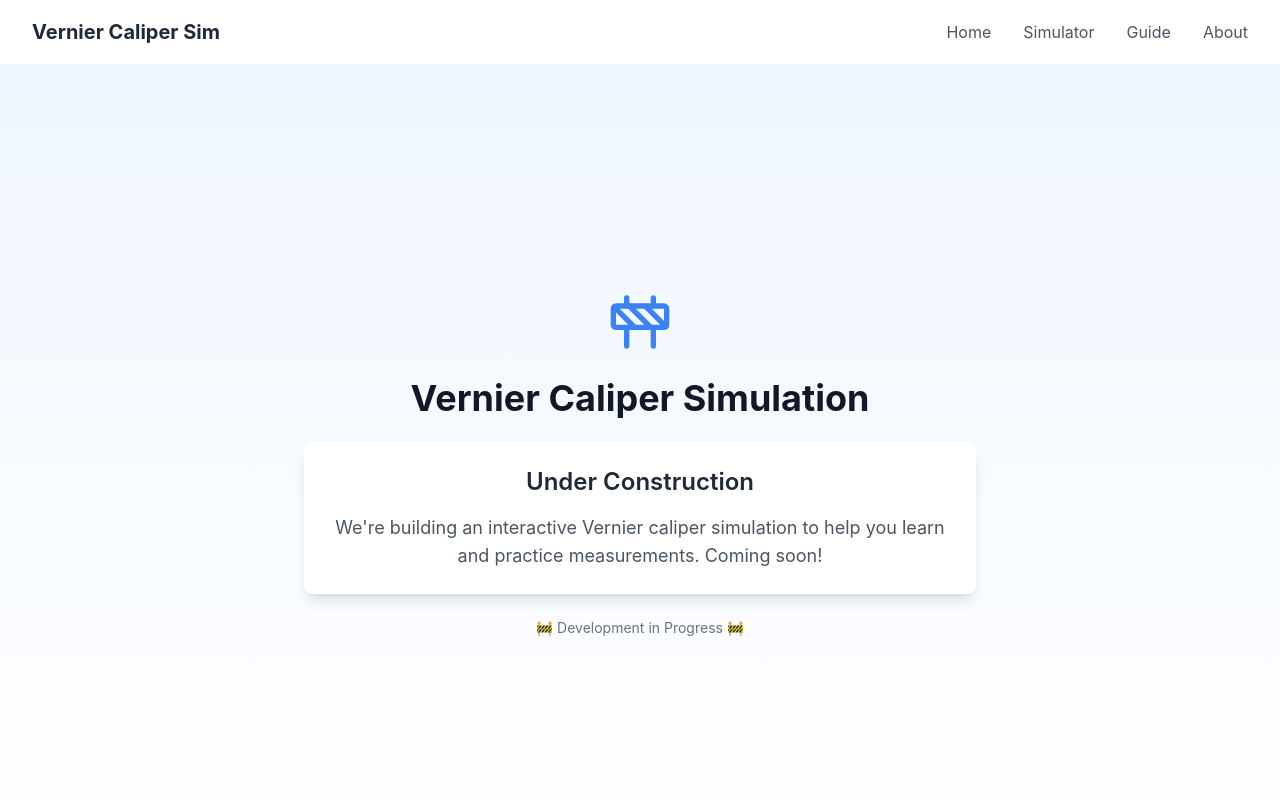
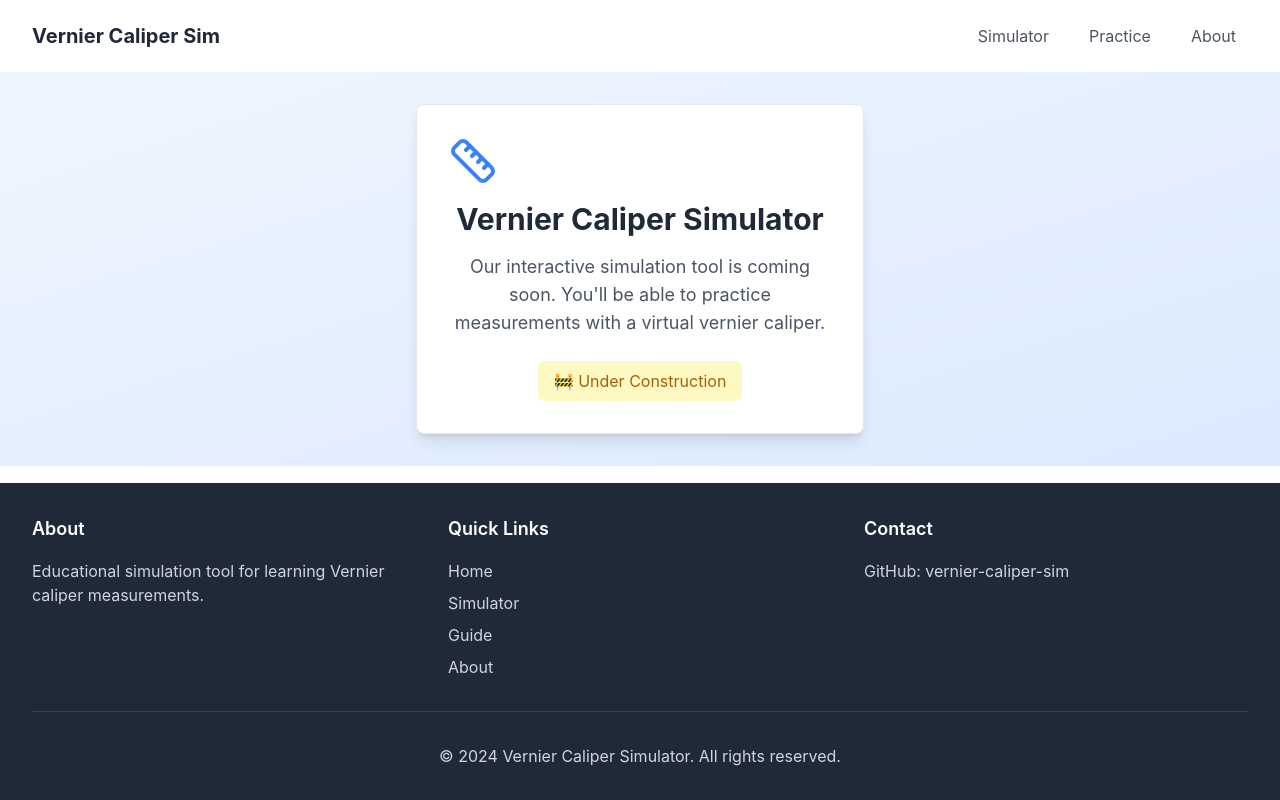
Before and after one commit to Aklinahs/vernier-caliper-sim, a React (Vite) app: page / in a window 1280 px wide. Shown: the top 800 px of the page. Built offline with nearby package versions, Linux system fonts and the light colour scheme.

Commit message:
dd main pages with routing and placeholder components
- Added React Router setup
- Created Simulator, Practice, and About pages
- Added UnderConstruction component
- Removed old maintenance page"

```diff
--- a/package.json
+++ b/package.json
@@ -14,7 +14,8 @@
   "dependencies": {
     "lucide-react": "^0.456.0",
     "react": "^18.3.1",
-    "react-dom": "^18.3.1"
+    "react-dom": "^18.3.1",
+    "react-router-dom": "^6.28.0"
   },
   "devDependencies": {
     "@eslint/js": "^9.13.0",
--- a/src/App.tsx
+++ b/src/App.tsx
@@ -1,8 +1,12 @@
-// src/App.tsx
-import MaintenancePage from "./features/maintenance/components/MaintenancePage";
+import { HashRouter } from "react-router-dom";
+import AppRoutes from "./routes/AppRoutes";
 
 function App() {
-  return <MaintenancePage />;
+  return (
+    <HashRouter>
+      <AppRoutes />
+    </HashRouter>
+  );
 }
 
 export default App;
--- a/src/components/common/Header/Header.tsx
+++ b/src/components/common/Header/Header.tsx
@@ -1,43 +1,37 @@
-// src/components/common/Header/Header.tsx
-import React from "react";
-import { Menu } from "lucide-react";
+import { Link } from "react-router-dom";
 
-const Header: React.FC = () => {
+const Header = () => {
   return (
     <header className="bg-white shadow-md">
-      <div className="max-w-7xl mx-auto px-4 sm:px-6 lg:px-8">
-        <div className="flex justify-between items-center h-16">
-          {/* Logo/Brand */}
-          <div className="flex items-center">
-            <h1 className="text-xl font-bold text-gray-800">
-              Vernier Caliper Sim
-            </h1>
-          </div>
-
-          {/* Navigation - Desktop */}
-          <nav className="hidden md:flex space-x-8">
-            <a href="#" className="text-gray-600 hover:text-gray-900">
-              Home
-            </a>
-            <a href="#" className="text-gray-600 hover:text-gray-900">
-              Simulator
-            </a>
-            <a href="#" className="text-gray-600 hover:text-gray-900">
-              Guide
-            </a>
-            <a href="#" className="text-gray-600 hover:text-gray-900">
-              About
-            </a>
-          </nav>
-
-          {/* Mobile menu button */}
-          <div className="md:hidden">
-            <button className="p-2">
-              <Menu className="h-6 w-6 text-gray-600" />
-            </button>
+      <nav className="max-w-7xl mx-auto px-4 sm:px-6 lg:px-8 py-4">
+        <div className="flex justify-between items-center">
+          <Link to="/" className="text-xl font-bold text-gray-800">
+            Vernier Caliper Sim
+          </Link>
+          <div className="hidden sm:block">
+            <div className="flex space-x-4">
+              <Link
+                to="/simulator"
+                className="text-gray-600 hover:text-gray-900 px-3 py-2"
+              >
+                Simulator
+              </Link>
+              <Link
+                to="/practice"
+                className="text-gray-600 hover:text-gray-900 px-3 py-2"
+              >
+                Practice
+              </Link>
+              <Link
+                to="/about"
+                className="text-gray-600 hover:text-gray-900 px-3 py-2"
+              >
+                About
+              </Link>
+            </div>
           </div>
         </div>
-      </div>
+      </nav>
     </header>
   );
 };
--- /dev/null
+++ b/src/components/common/UnderConstruction/UnderConstruction.tsx
@@ -0,0 +1,32 @@
+import { Construction } from "lucide-react";
+
+interface UnderConstructionProps {
+  title: string;
+  description: string;
+  icon?: React.ReactNode;
+  className?: string;
+}
+
+const UnderConstruction = ({
+  title,
+  description,
+  icon = <Construction className="w-12 h-12 text-yellow-500" />,
+  className = "",
+}: UnderConstructionProps) => {
+  return (
+    <div className={`w-full p-8 ${className}`}>
+      <div className="bg-white p-8 rounded-lg shadow-lg text-center max-w-md mx-auto border border-gray-200">
+        <div className="mb-4">{icon}</div>
+        <h1 className="text-3xl font-bold mb-4 text-gray-800">{title}</h1>
+        <p className="text-gray-600 text-lg">{description}</p>
+        <div className="mt-6">
+          <div className="inline-block px-4 py-2 bg-yellow-100 text-yellow-700 rounded-md">
+            🚧 Under Construction
+          </div>
+        </div>
+      </div>
+    </div>
+  );
+};
+
+export default UnderConstruction;
--- a/src/components/layouts/MainLayout.tsx
+++ b/src/components/layouts/MainLayout.tsx
@@ -1,17 +1,14 @@
-// src/components/layouts/MainLayout.tsx
-import React from "react";
+import { Outlet } from "react-router-dom";
 import Header from "../common/Header/Header";
 import Footer from "../common/Footer/Footer";
 
-interface MainLayoutProps {
-  children: React.ReactNode;
-}
-
-const MainLayout: React.FC<MainLayoutProps> = ({ children }) => {
+const MainLayout = () => {
   return (
     <div className="min-h-screen flex flex-col">
       <Header />
-      <main className="flex-grow">{children}</main>
+      <main className="flex-grow">
+        <Outlet />
+      </main>
       <Footer />
     </div>
   );
--- /dev/null
+++ b/src/features/about/components/AboutPage.tsx
@@ -0,0 +1,16 @@
+import UnderConstruction from "../../../components/common/UnderConstruction/UnderConstruction";
+import { User } from "lucide-react";
+
+const AboutPage = () => {
+  return (
+    <div className="bg-gradient-to-br from-purple-50 to-purple-100">
+      <UnderConstruction
+        title="About Me"
+        description="Learn more about the developer and explore other interesting projects. Bio and social links coming soon!"
+        icon={<User className="w-12 h-12 text-purple-500" />}
+      />
+    </div>
+  );
+};
+
+export default AboutPage;
--- a/src/features/maintenance/components/MaintenancePage.tsx
+++ /dev/null
@@ -1,37 +0,0 @@
-import React from "react";
-import MainLayout from "../../../components/layouts/MainLayout";
-import { Construction } from "lucide-react";
-
-const MaintenancePage: React.FC = () => {
-  return (
-    <MainLayout>
-      <div className="min-h-screen bg-gradient-to-b from-blue-50 to-white flex items-center justify-center p-4">
-        <div className="text-center space-y-6 max-w-2xl mx-auto">
-          <div className="flex justify-center">
-            <Construction className="w-16 h-16 text-blue-500" />
-          </div>
-
-          <h1 className="text-4xl font-bold text-gray-900">
-            Vernier Caliper Simulation
-          </h1>
-
-          <div className="bg-white rounded-lg shadow-lg p-6 mt-8">
-            <h2 className="text-2xl font-semibold text-gray-800 mb-4">
-              Under Construction
-            </h2>
-            <p className="text-gray-600 text-lg">
-              We're building an interactive Vernier caliper simulation to help
-              you learn and practice measurements. Coming soon!
-            </p>
-          </div>
-
-          <div className="mt-8 text-sm text-gray-500">
-            🚧 Development in Progress 🚧
-          </div>
-        </div>
-      </div>
-    </MainLayout>
-  );
-};
-
-export default MaintenancePage;
--- /dev/null
+++ b/src/features/practice/components/PracticePage.tsx
@@ -0,0 +1,16 @@
+import UnderConstruction from "../../../components/common/UnderConstruction/UnderConstruction";
+import { BookOpen } from "lucide-react";
+
+const PracticePage = () => {
+  return (
+    <div className="bg-gradient-to-br from-green-50 to-green-100">
+      <UnderConstruction
+        title="Practice Tests"
+        description="Practice your measurement skills with our comprehensive test suite. Multiple exercises coming soon!"
+        icon={<BookOpen className="w-12 h-12 text-green-500" />}
+      />
+    </div>
+  );
+};
+
+export default PracticePage;
--- /dev/null
+++ b/src/features/simulator/components/SimulatorPage.tsx
@@ -0,0 +1,16 @@
+import UnderConstruction from "../../../components/common/UnderConstruction/UnderConstruction";
+import { Ruler } from "lucide-react";
+
+const SimulatorPage = () => {
+  return (
+    <div className="w-full h-full bg-gradient-to-br from-blue-50 to-blue-100">
+      <UnderConstruction
+        title="Vernier Caliper Simulator"
+        description="Our interactive simulation tool is coming soon. You'll be able to practice measurements with a virtual vernier caliper."
+        icon={<Ruler className="w-12 h-12 text-blue-500" />}
+      />
+    </div>
+  );
+};
+
+export default SimulatorPage;
--- /dev/null
+++ b/src/routes/AppRoutes.tsx
@@ -0,0 +1,20 @@
+import { Routes, Route } from "react-router-dom";
+import MainLayout from "../components/layouts/MainLayout";
+import SimulatorPage from "../features/simulator/components/SimulatorPage";
+import PracticePage from "../features/practice/components/PracticePage";
+import AboutPage from "../features/about/components/AboutPage";
+
+export const AppRoutes = () => {
+  return (
+    <Routes>
+      <Route element={<MainLayout />}>
+        <Route path="/" element={<SimulatorPage />} />
+        <Route path="/simulator" element={<SimulatorPage />} />
+        <Route path="/practice" element={<PracticePage />} />
+        <Route path="/about" element={<AboutPage />} />
+      </Route>
+    </Routes>
+  );
+};
+
+export default AppRoutes;
```
Also changed, not shown: src/features/maintenance/components/index.ts (deleted), 1 other file (tests, documents, lock files or other folders).
